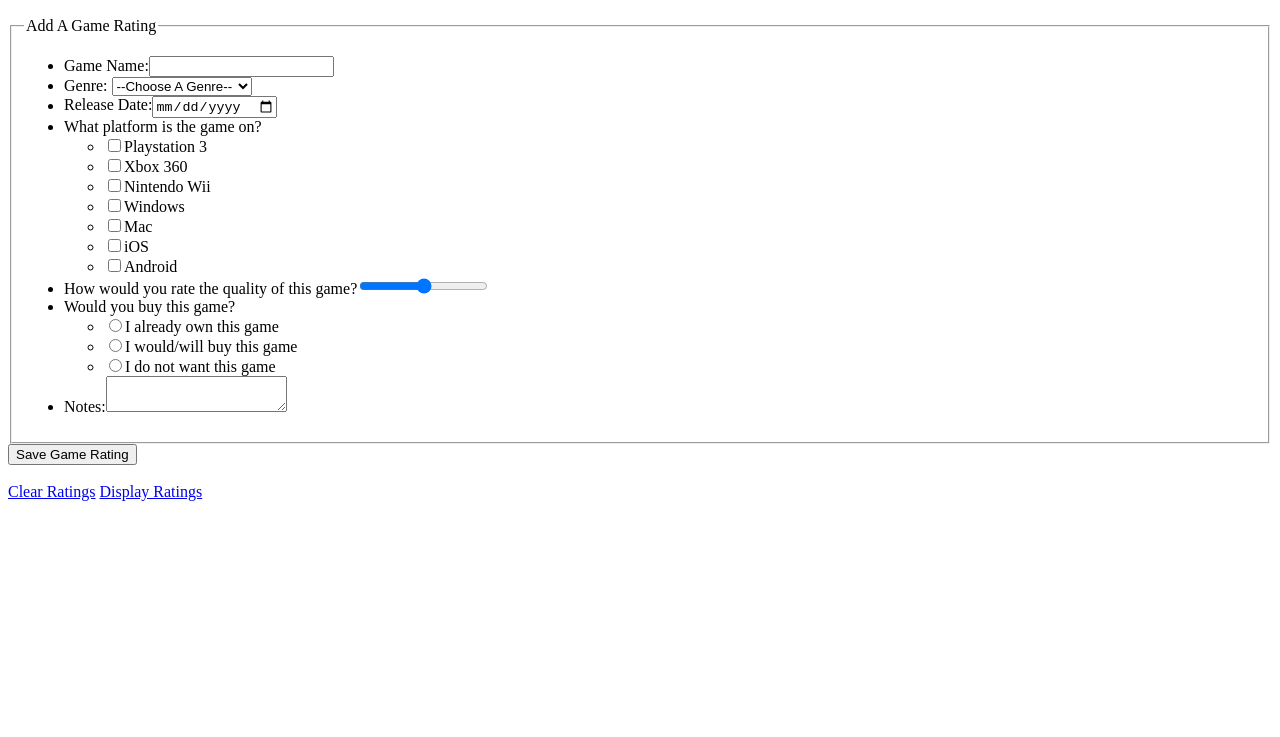
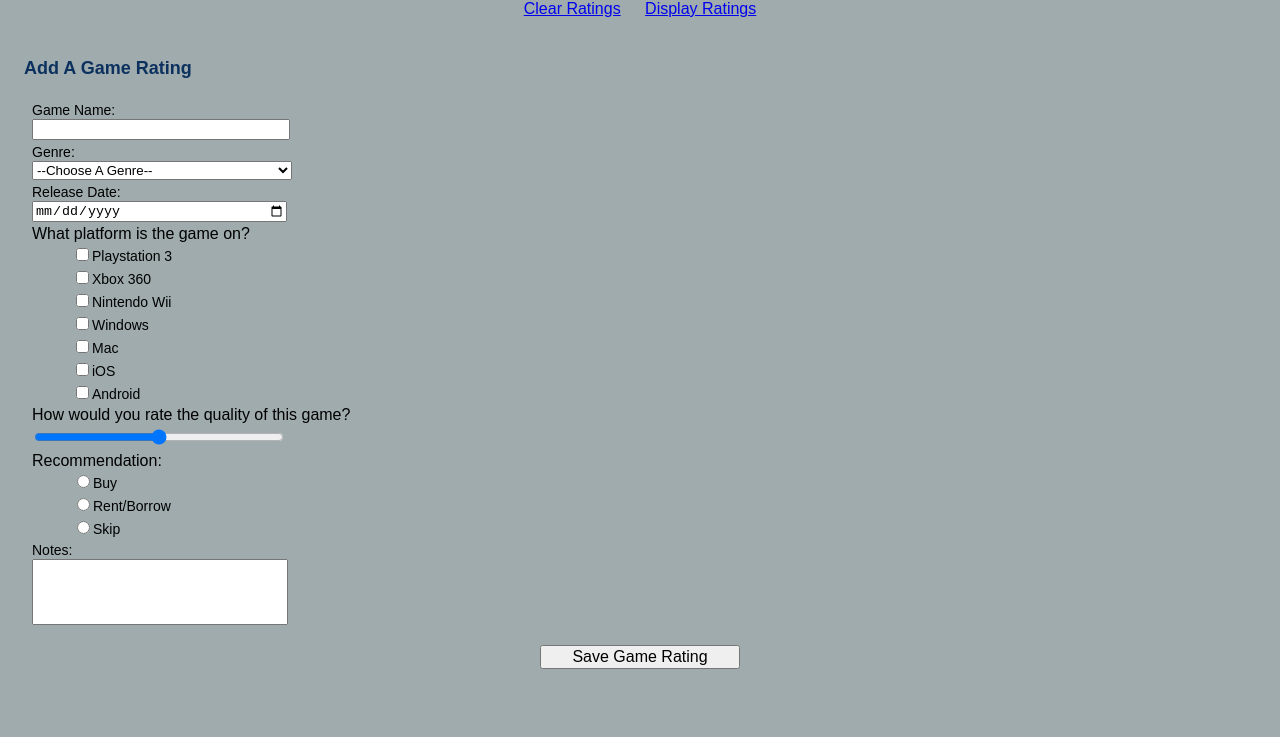
Before and after one commit to jrasnic/VFW-Project, a plain HTML site: page additem.html in a window 1280 px wide. Shown: the part 63-800 px from the top of the page. Drawn offline with Linux system fonts and the light colour scheme.

Commit message:
added css and made minor html and js changes

```diff
--- a/additem.html
+++ b/additem.html
@@ -15,32 +15,27 @@
 	<meta name="viewport" content="user-scalable=no, width=device-width" />
 	<!-- page title -->
 	<title>Add A Game Rating!</title>
+	<link href="css/styles.css" rel="stylesheet" type="text/css" />
 </head>
 <body>
 	<header>
 		<h1>Game Rater</h1>
+		<nav>
+			<a href="#" id="clear">Clear Ratings</a>
+			<a href="#" id="display">Display Ratings</a>
+			<a href="additem.html" id="addNew" style="display:none">Add New Rating</a>
+		</nav>
 	</header>
 	<form action="" method="post" id="mainform"> <!-- Do nothing with submitted data for now -->
 		<fieldset>
 			<legend>Add A Game Rating</legend>
 			<ul>
-				<li><label for="gname">Game Name:</label><input type="text" id="gname" /></li>
-				<li id="select"><label for="genre">Genre:</label>
-					<!-- <select id="genres">
-						<option value="Action-Adventure">Action-Adventure</option>
-						<option value="Fighting">Fighting</option>
-						<option value="FPS">FPS</option>
-						<option value="Platformer">Platformer</option>
-						<option value="Puzzle">Puzzle</option>
-						<option value="RPG">RPG</option>
-						<option value="Simulation">Simulation</option>
-						<option value="Sports">Sports</option>
-						<option value="Strategy">Strategy</option>
-					</select> -->
+				<li><label for="gname">Game Name:</label></br><input type="text" id="gname" /></li>
+				<li id="select"><label for="genre">Genre:</label></br>
 				</li>
-				<li><label for="releasedate">Release Date:</label><input type="date" id="releasedate" /></li>
+				<li><label for="releasedate">Release Date:</label></br><input type="date" id="releasedate" /></li>
 				<li>What platform is the game on?
-					<ul>
+					<ul id="platforms">
 						<li><input type="checkbox" value=" Playstation 3" id="ps3" name="platforms" /><label for="ps3">Playstation 3</label></li>
 						<li><input type="checkbox" value=" Xbox 360" id="xbox" name="platforms" /><label for="xbox">Xbox 360</label></li>
 						<li><input type="checkbox" value=" Nintendo Wii" id="wii" name="platforms" /><label for="wii">Nintendo Wii</label></li>
@@ -50,29 +45,20 @@
 						<li><input type="checkbox" value=" Android" id="android" name="platforms" /><label for="android">Android</label></li>
 					</ul>
 				</li>
-				<li><label for="quality">How would you rate the quality of this game?</label><input type="range" id="quality" /></li>
-				<li>Would you buy this game?
-					<ul>
-						<li><input type="radio" value="Yes" id="own" name="ownership" /><label for="own">I already own this game</label></li>
-						<li><input type="radio" value="No, but I want it" id="wouldbuy" name="ownership" /><label for="wouldbuy">I would/will buy this game</label></li>
-						<li><input type="radio" value="No, and I don't want it" id="nowant" name="ownership" /><label for="nowant">I do not want this game</label></li>
+				<li><label for="quality" id="qualitylabel">How would you rate the quality of this game?</label></br><input type="range" id="quality" /></li>
+				<li>Recommendation:
+					<ul id="radios">
+						<li><input type="radio" value="Buy" id="buy" name="recommendation" /><label for="own">Buy</label></li>
+						<li><input type="radio" value="Rent/Borrow" id="rent" name="recommendation" /><label for="wouldbuy">Rent/Borrow</label></li>
+						<li><input type="radio" value="Skip" id="skip" name="recommendation" /><label for="nowant">Skip</label></li>
 					</ul>
 				</li>
-				<li><label for="notes">Notes:<textarea id="notes"></textarea></li>
+				<li><label for="notes">Notes:</label></br><textarea id="notes"></textarea></li>
 			</ul>
-			<input type="hidden" value="true" /> <!-- required "hidden" input; no use at this time -->
+			<input type="hidden" value="true" id="hiddeninput" /> <!-- required "hidden" input; no use at this time -->
+			<input type="submit" value="Save Game Rating" id="submit" />
 		</fieldset>
-		<input type="submit" value="Save Game Rating" id="submit" />
 	</form>
-	</br> <!-- links below seem like they should be separate from form content -->
-<footer>
-	<nav>
-		<a href="#" id="clear">Clear Ratings</a>
-		<a href="#" id="display">Display Ratings</a>
-		<a href="additem.html" id="addNew" style="display:none">Add New Rating</a>
-
-	</nav>
-</footer>
 <script src="js/main.js" type="text/javascript"></script>
 </body>
 </html>
--- /dev/null
+++ b/css/styles.css
@@ -0,0 +1,119 @@
+/* Justin Rasnic
+VFW1208
+Project 2
+CSS styles*/
+
+
+h1{
+	font-family: Eurostile, Arial Black, Arial, sans-serif;
+	font-size: 32px;
+	color: #F3F7FB;
+	text-align: center;
+	padding-bottom: 20px;
+	margin-top: 0px;
+	margin-bottom: 0px;
+}
+
+body{
+	font-family: Eurostile, Arial, sans-serif;
+	color: #000;
+	background-color: #9FABAD;
+	text-align: center;
+}
+
+li{
+	margin-bottom: 3px;
+	text-align: left;
+	list-style: none;
+	margin-left: -30px;
+}
+
+section{
+	margin-top: 30px;
+}
+
+fieldset{
+	border: none;
+}
+
+legend{
+	color: #0C315F;
+	font-size: 18px;
+	text-align: left;
+	font-weight: bold;
+}
+
+label{
+	font-size: 14px;
+}
+
+nav{
+	text-align: center;
+	margin-bottom: 40px;
+}
+
+a{
+	margin-right: 10px;
+	margin-left: 10px;
+}
+
+#ps3{
+	margin-top: 5px;
+}
+
+#buy{
+	margin-top: 5px;
+}
+
+#quality{
+	margin-top: 5px;
+	width: 250px;
+}
+
+#platforms{
+	margin-left: 30px;
+}
+
+#radios{
+	margin-left: 30px;
+}
+
+#cta{
+	text-decoration: none;
+	font-family: Eurostile, Arial Black, Arial, sans-serif;
+	font-weight: bold;
+	font-size: 28px;
+	color: #185EB4;
+}
+
+#gname{
+	width: 250px;
+}
+
+#genre{
+	width: 260px;
+}
+
+#releasedate{
+	width: 250px;
+}
+
+#notes{
+	width: 250px;
+	height: 60px;
+	resize: none;
+}
+
+#qualitylabel{
+	font-size: 16px;
+}
+
+#hiddeninput{
+	display: none;
+}
+
+#submit{
+	width: 200px;
+	font-size: 16px;
+	font-family: Eurostile, Arial, sans-serif;
+}
--- a/js/main.js
+++ b/js/main.js
@@ -39,11 +39,11 @@ window.addEventListener("DOMContentLoaded", function(){
 	};
 
 	// get radio value
-	function getOwnershipValue(){
-		var radios = $("mainform").ownership;
+	function getRecommendationValue(){
+		var radios = $("mainform").recommendation;
 		for (i=0, j=radios.length; i<j; i++){
 			if (radios[i].checked){
-				ownershipValue = radios[i].value;
+				recommendationValue = radios[i].value;
 			};
 		};
 	};
@@ -72,14 +72,14 @@ window.addEventListener("DOMContentLoaded", function(){
 	function saveData(){
 		var id = Math.floor(Math.random()*10000001);
 		getPlatformValues();
-		getOwnershipValue();
+		getRecommendationValue();
 		var item = {};
 			item.gname = ["Game Name: ", $("gname").value];
 			item.genre = ["Genre: ", $("genre").value];
 			item.releaseDate = ["Release Date: ", $("releasedate").value];
 			item.platforms = ["Platforms:", platformValues];
 			item.quality = ["Quality: ", $("quality").value];
-			item.ownership = ["Do you own it? ", ownershipValue];
+			item.ownership = ["Recommendation: ", recommendationValue];
 			item.notes = ["Notes: ", $("notes").value];
 		localStorage.setItem(id, JSON.stringify(item));
 		alert("Rating Saved!");
@@ -89,7 +89,7 @@ window.addEventListener("DOMContentLoaded", function(){
 	function getData(){
 		toggleControls("on");
 		if(localStorage.length === 0){
-			alert("No data found");
+			alert("No ratings saved");
 			window.location.reload();
 		};
 		var makeDiv = document.createElement("div");
@@ -130,7 +130,7 @@ window.addEventListener("DOMContentLoaded", function(){
 	// variables
 	var gameGenres = ["--Choose A Genre--","Action-Adventure", "Fighting", "FPS", "Platformer", "Puzzle", "RPG", "Simulation", "Sports", "Strategy"];
 	var platformValues = [];
-	var ownershipValue = "Do you own it?";
+	var recommendationValue = "Recommendation?";
 
 	makeCats(); //create and populate "genre" field
 
```
Also changed, not shown: index.html (+2 -2 lines).
